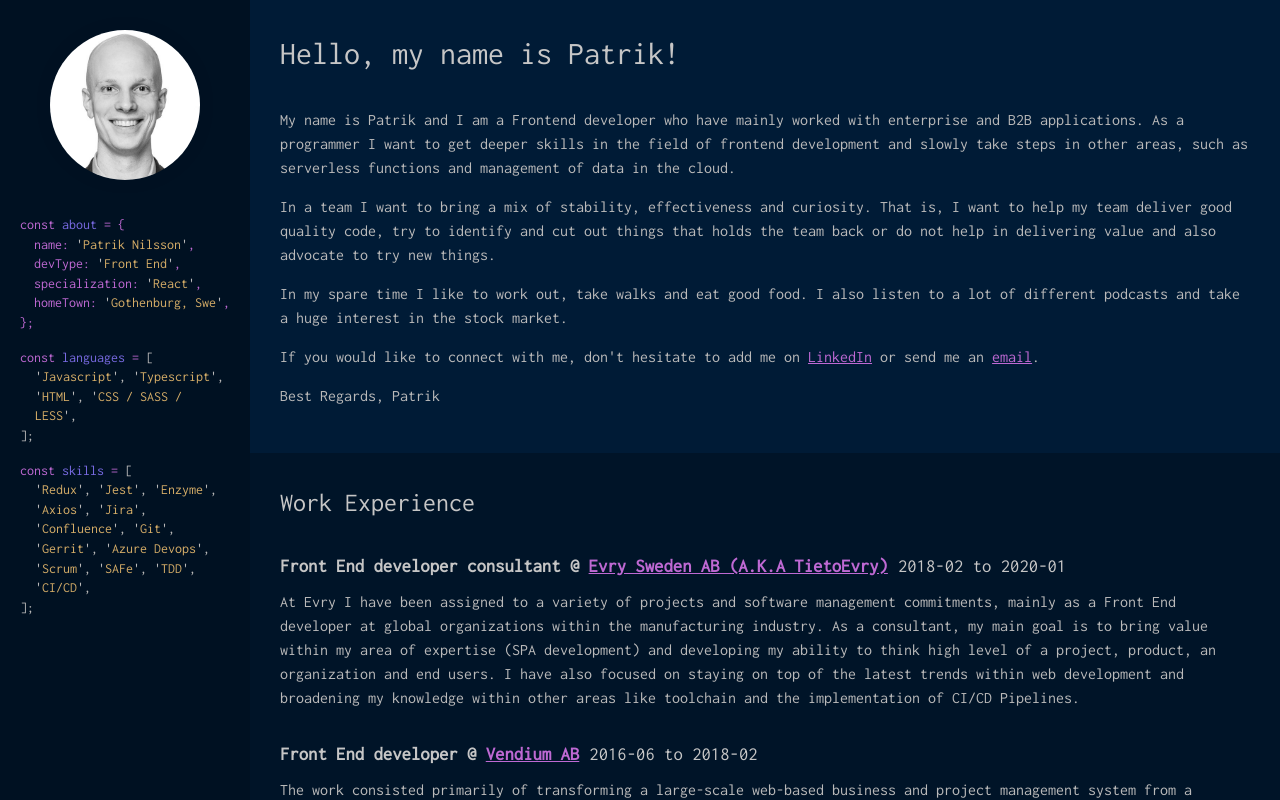
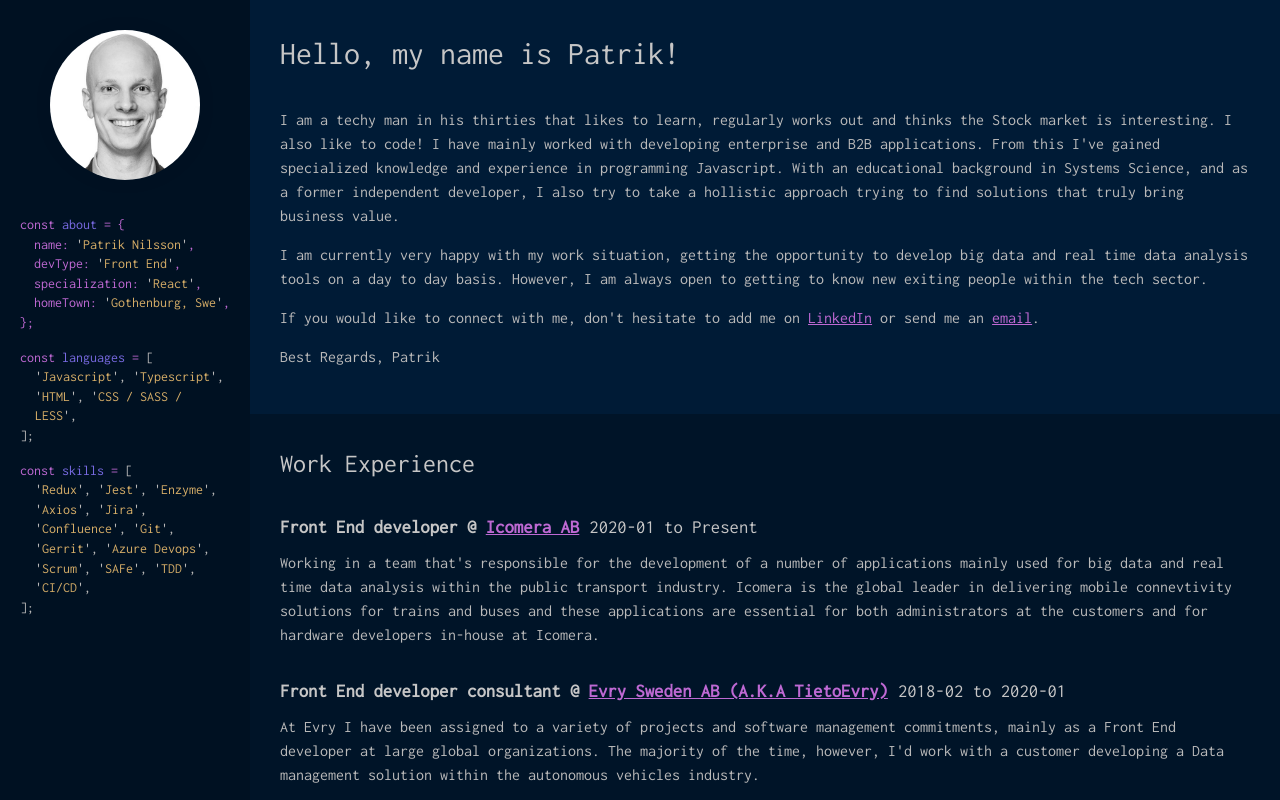
Before and after one commit to patriknil90/resume-site, a React app: page / in a window 1280 px wide. Built offline with nearby package versions, Linux system fonts and the light colour scheme.

Commit message:
Edit presentation and work experience

```diff
--- a/src/containers/Education.js
+++ b/src/containers/Education.js
@@ -7,7 +7,6 @@ import {
   Period,
   Paragraph,
   ExperienceWrapper,
-  Link,
 } from 'shared/styles'
 import styled from 'styled-components'
 
--- a/src/containers/Presentation.js
+++ b/src/containers/Presentation.js
@@ -5,21 +5,19 @@ const Presentation = () => (
   <Container secondary>
     <Title big>Hello, my name is Patrik!</Title>
     <Paragraph>
-      My name is Patrik and I am a Frontend developer who have mainly worked
-      with enterprise and B2B applications. As a programmer I want to get deeper
-      skills in the field of frontend development and slowly take steps in other
-      areas, such as serverless functions and management of data in the cloud.
+      I am a techy man in his thirties that likes to learn, regularly works out
+      and thinks the Stock market is interesting. I also like to code! I have
+      mainly worked with developing enterprise and B2B applications. From this
+      I&apos;ve gained specialized knowledge and experience in programming
+      Javascript. With an educational background in Systems Science, and as a
+      former independent developer, I also try to take a hollistic approach
+      trying to find solutions that truly bring business value.
     </Paragraph>
     <Paragraph>
-      In a team I want to bring a mix of stability, effectiveness and curiosity.
-      That is, I want to help my team deliver good quality code, try to identify
-      and cut out things that holds the team back or do not help in delivering
-      value and also advocate to try new things.
-    </Paragraph>
-    <Paragraph>
-      In my spare time I like to work out, take walks and eat good food. I also
-      listen to a lot of different podcasts and take a huge interest in the
-      stock market.
+      I am currently very happy with my work situation, getting the opportunity
+      to develop big data and real time data analysis tools on a day to day
+      basis. However, I am always open to getting to know new exiting people
+      within the tech sector.
     </Paragraph>
     <Paragraph>
       If you would like to connect with me, don&apos;t hesitate to add me on{' '}
--- a/src/containers/WorkExperience.js
+++ b/src/containers/WorkExperience.js
@@ -12,6 +12,18 @@ import {
 
 const experiences = [
   {
+    workTitle: 'Front End developer',
+    employer: {
+      company: 'Icomera AB',
+      link: 'https://www.icomera.com/',
+    },
+    from: '2020-01',
+    to: 'Present',
+    presentation: [
+      "Working in a team that's responsible for the development of a number of applications mainly used for big data and real time data analysis within the public transport industry. Icomera is the global leader in delivering mobile connevtivity solutions for trains and buses and these applications are essential for both administrators at the customers and for hardware developers in-house at Icomera.",
+    ],
+  },
+  {
     workTitle: 'Front End developer consultant',
     employer: {
       company: 'Evry Sweden AB (A.K.A TietoEvry)',
@@ -20,7 +32,7 @@ const experiences = [
     from: '2018-02',
     to: '2020-01',
     presentation: [
-      'At Evry I have been assigned to a variety of projects and software management commitments, mainly as a Front End developer at global organizations within the manufacturing industry. As a consultant, my main goal is to bring value within my area of expertise (SPA development) and developing my ability to think high level of a project, product, an organization and end users. I have also focused on staying on top of the latest trends within web development and broadening my knowledge within other areas like toolchain and the implementation of CI/CD Pipelines.',
+      "At Evry I have been assigned to a variety of projects and software management commitments, mainly as a Front End developer at large global organizations. The majority of the time, however, I'd work with a customer developing a Data management solution within the autonomous vehicles industry.",
     ],
   },
   {
@@ -30,7 +42,7 @@ const experiences = [
     to: '2018-02',
     presentation: [
       'The work consisted primarily of transforming a large-scale web-based business and project management system from a traditional MVC structure to a Single Page Application built with Angular (2+) and TypeScript. The application consists of a GUI, of which I had the responsibility to develop, and a GraphQL API that was consumed by the GUI.',
-      'Vendium was at the time a startup with 3-5 employees and operational partners / co-owners. This required a high degree of responsibility, structure and transparency to help developing the product in the right direction efficiently.',
+      'Vendium was at the time a startup with only a handful employees. This required a high degree of responsibility, structure and transparency to help developing the product efficiently.',
     ],
   },
   {
```
Also changed, not shown: 1 other file (tests, documents, lock files or other folders).
